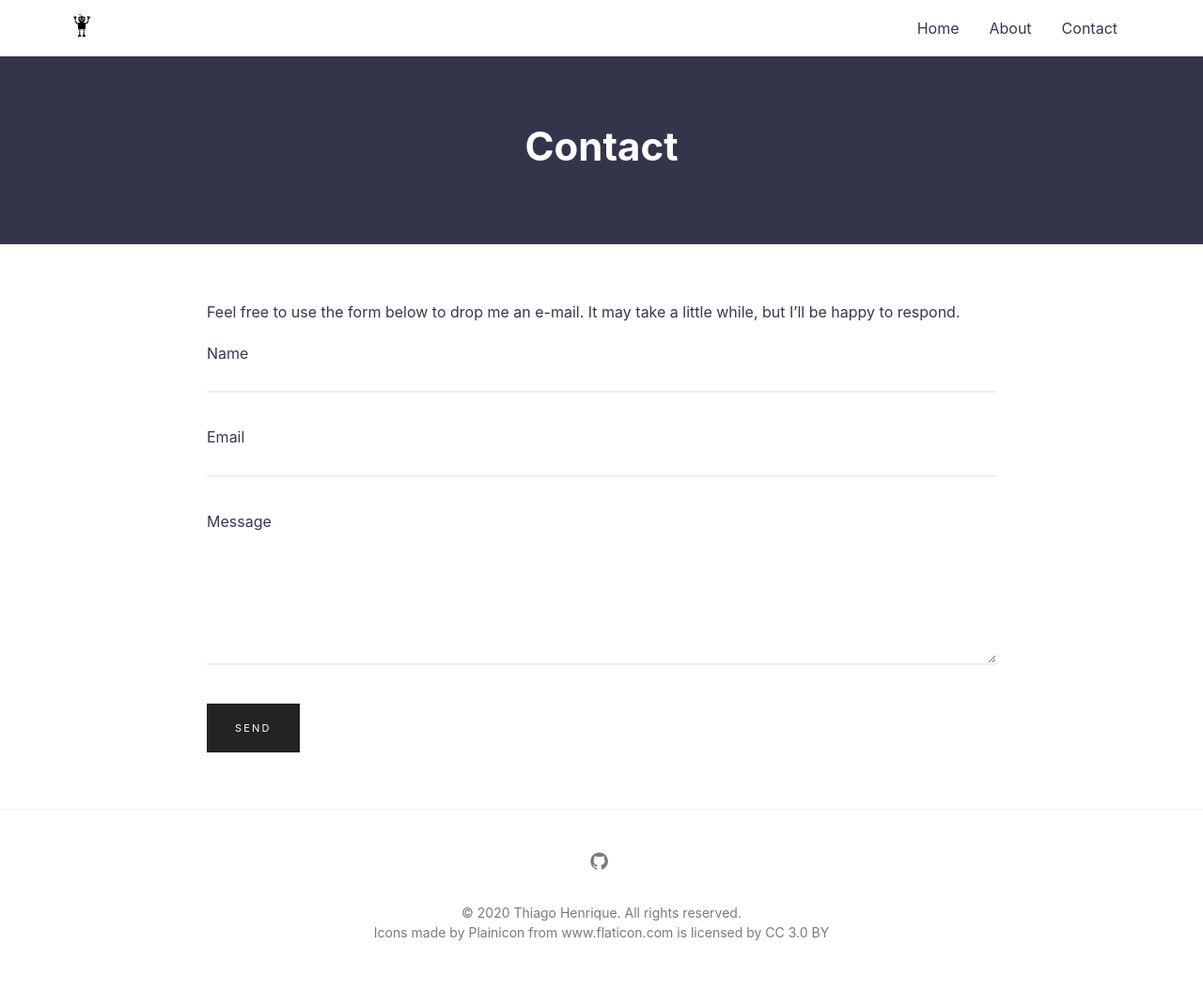
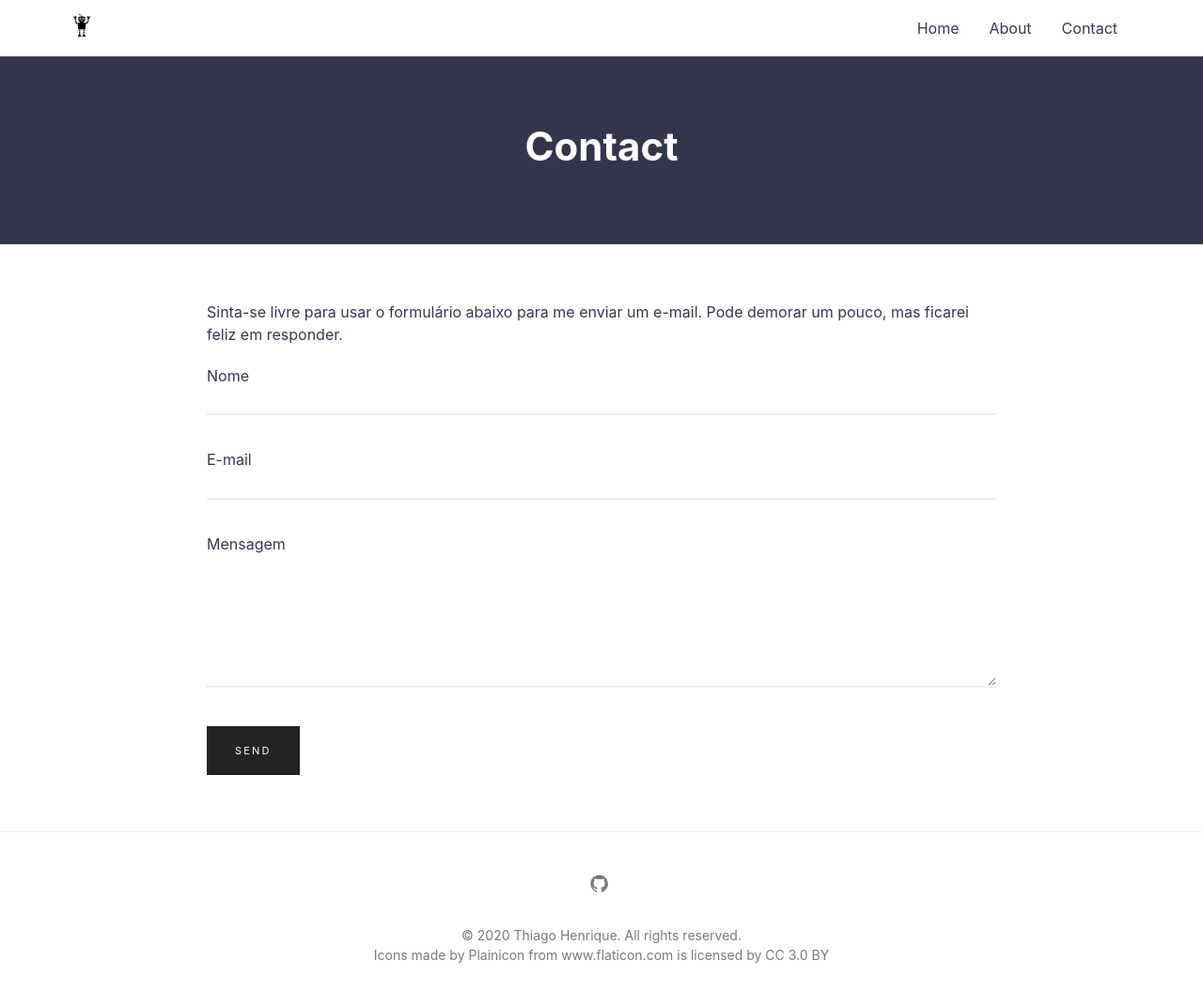
Before and after one commit to thiagosilva95/thiagosilva95.github.io, a Jekyll site: the page built from contact.md, in a window 1280 px wide. Shown: the whole page at 94% size. Built offline with Jekyll 4.4.1, drawn with Linux system fonts in a browser that asks for light colours; before the commit the page ends 1048 px from its top, so only the background shows below that.

Commit message:
changing contact

```diff
--- a/_includes/form.html
+++ b/_includes/form.html
@@ -1,16 +1,16 @@
 <form id="contactForm" action="https://formspree.io/{{site.email}}" method="post" novalidate>
   <div class="form__input half">
-    <label for="name">Name</label>
+    <label for="name">Nome</label>
     <input type="text" name="name" id="name" autocomplete="name" required>
   </div>
 
   <div class="form__input input half">
-    <label for="email">Email</label>
+    <label for="email">E-mail</label>
     <input type="email" name="_replyto" id="email" autocomplete="email" required>
   </div>
 
   <div class="form__input">
-    <label for="message">Message</label>
+    <label for="message">Mensagem</label>
     <textarea type="text" name="message" id="message" rows="7" autocomplete="message" required></textarea>
   </div>
 
--- a/contact.md
+++ b/contact.md
@@ -4,7 +4,7 @@ title: Contact
 permalink: /contact/
 ---
 
-Feel free to use the form below to drop me an e-mail. It may take a little while, but I'll be happy to respond.
+Sinta-se livre para usar o formulário abaixo para me enviar um e-mail. Pode demorar um pouco, mas ficarei feliz em responder.
 
 {% include form.html %}
 
```
